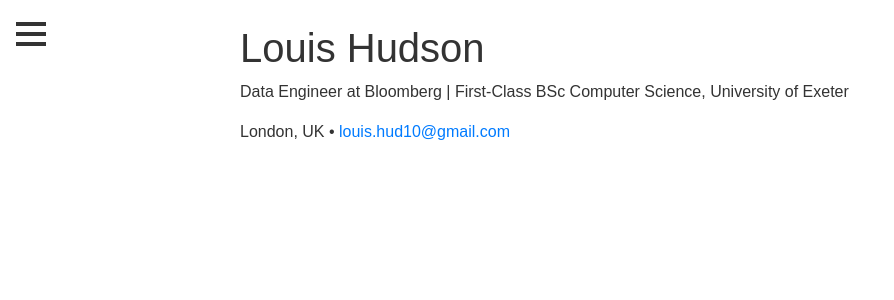
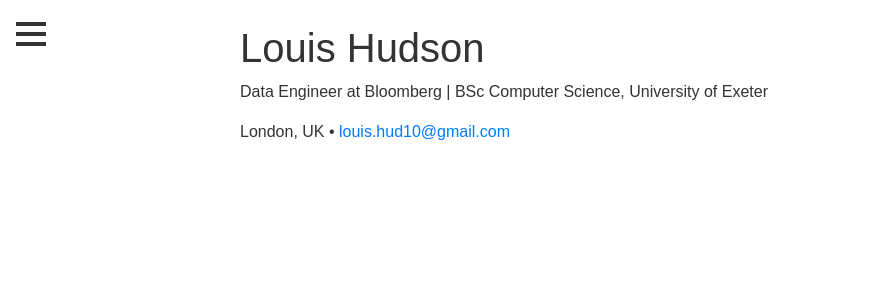
Before and after one commit to louissonofhud/website, a Django app: page / in a window 1280 px wide. Shown: the top 300 px of the page, without its empty margins (0-894 px from the left). Run offline with Django 5.2, Linux system fonts and the light colour scheme; some libraries are stand-ins or nearby versions.

Commit message:
changing bio

```diff
--- a/main/templates/main/index.html
+++ b/main/templates/main/index.html
@@ -6,6 +6,6 @@
 {% block content %}
     <header>
         <h1>Louis Hudson</h1>
-        <p>Data Engineer at Bloomberg | First-Class BSc Computer Science, University of Exeter</p>
+        <p>Data Engineer at Bloomberg | BSc Computer Science, University of Exeter</p>
         <p>London, UK • <a href="mailto:louis.hud10@gmail.com">louis.hud10@gmail.com</a>
 {% endblock %}
```
